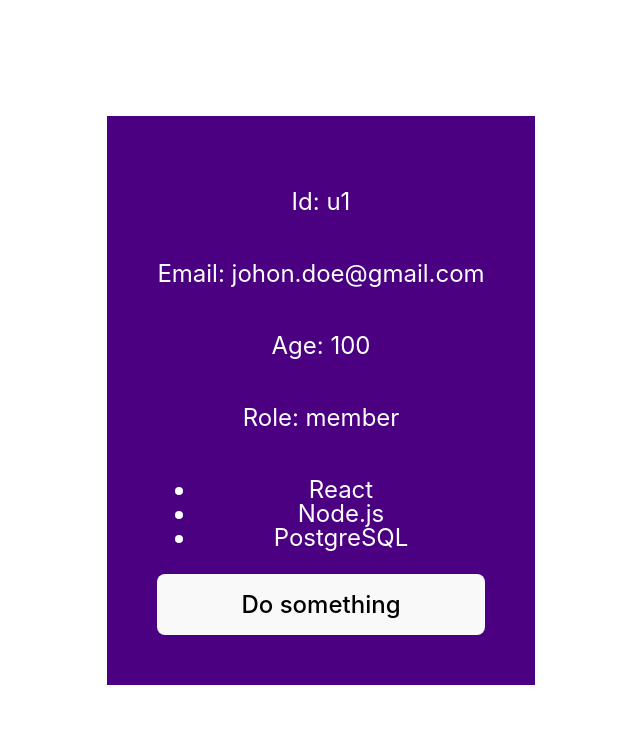
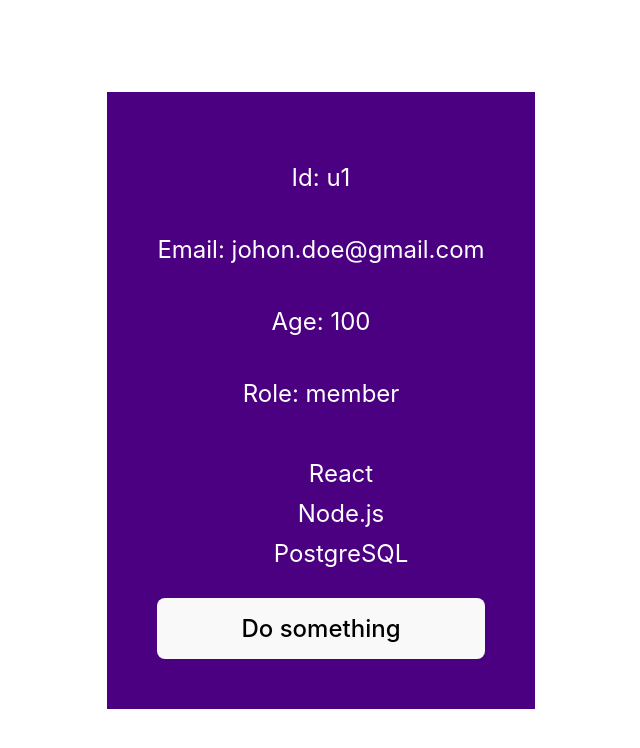
Before and after one commit to mendelssohnbach/kindacode-props-ts, a React (Vite) app: page / in a window 1280 px wide. Shown: the top 748 px of the page, without its empty margins (319-959 px from the left). Built offline with nearby package versions, Linux system fonts and the light colour scheme.

Commit message:
:lipstick: リストスタイル修正

```diff
--- a/src/components/User.tsx
+++ b/src/components/User.tsx
@@ -12,7 +12,12 @@ const User = ({ id, email, age, isMarried, role, skills, doSomething }: UserProp
       {skills && (
         <ul>
           {skills.map((skill) => (
-            <li key={skill}>{skill}</li>
+            <li
+              key={skill}
+              style={{ listStyle: 'none', padding: '8px 0' }}
+            >
+              {skill}
+            </li>
           ))}
         </ul>
       )}
```
